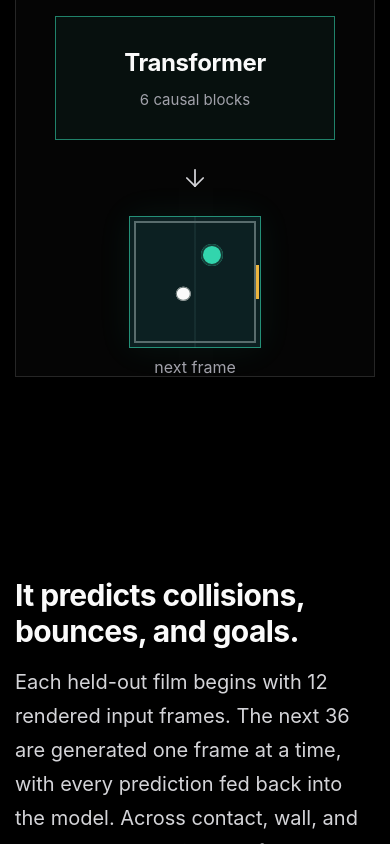
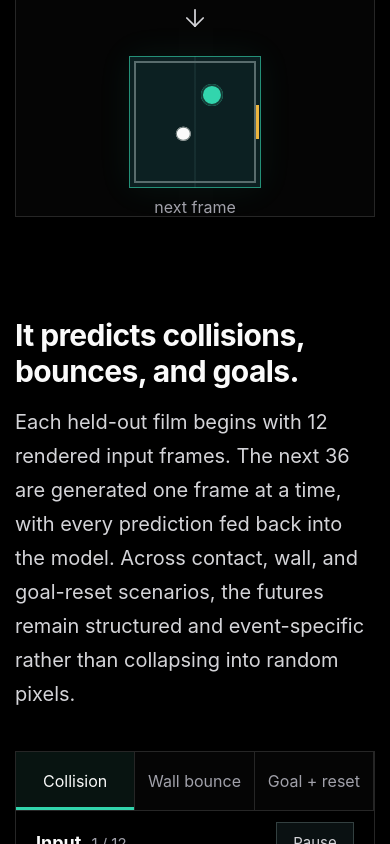
Before and after one commit to jayhack/blocket-league, a Next.js app: page / in a window 390 px wide. Shown: the part 4610-5454 px from the top of the page. Built offline with nearby package versions, Linux system fonts and the light colour scheme.

Commit message:
Tighten subsection spacing

```diff
--- a/components/blocket-league/blocket-league-lab.module.css
+++ b/components/blocket-league/blocket-league-lab.module.css
@@ -77,7 +77,7 @@
 .hero {
   width: min(960px, calc(100% - 48px));
   margin: 0 auto;
-  padding: 64px 0 88px;
+  padding: 64px 0 44px;
   position: relative;
 }
 
@@ -172,19 +172,19 @@
 .interpretabilitySection {
   width: min(960px, calc(100% - 48px));
   margin: 0 auto;
-  padding: 80px 0;
+  padding: 40px 0;
 }
 
 .entropySection {
-  padding-bottom: 120px;
+  padding-bottom: 60px;
 }
 
 .liveSection {
-  padding-bottom: 120px;
+  padding-bottom: 60px;
 }
 
 .interpretabilitySection {
-  padding-bottom: 120px;
+  padding-bottom: 60px;
 }
 
 .interpretabilityLoading {
@@ -1323,7 +1323,7 @@
 .trajectorySection {
   width: min(960px, calc(100% - 48px));
   margin: 0 auto;
-  padding: 80px 0 100px;
+  padding: 40px 0 50px;
 }
 
 .trajectoryViewer {
@@ -2314,7 +2314,7 @@
 }
 
 .modelSection {
-  padding-bottom: 120px;
+  padding-bottom: 60px;
 }
 
 .architectureDiagram,
@@ -2969,11 +2969,11 @@
 }
 
 .lensSection {
-  padding-bottom: 120px;
+  padding-bottom: 60px;
 }
 
 .emergenceSection {
-  padding-bottom: 120px;
+  padding-bottom: 60px;
 }
 
 .emergenceFigure {
@@ -3517,7 +3517,7 @@
   display: grid;
   grid-template-columns: 0.72fr 1.28fr;
   gap: 80px;
-  padding-bottom: 120px;
+  padding-bottom: 60px;
 }
 
 .scaleIntro {
@@ -3745,7 +3745,7 @@
   }
 
   .hero {
-    padding: 68px 0 80px;
+    padding: 68px 0 40px;
   }
 
   .hero h1 {
```
